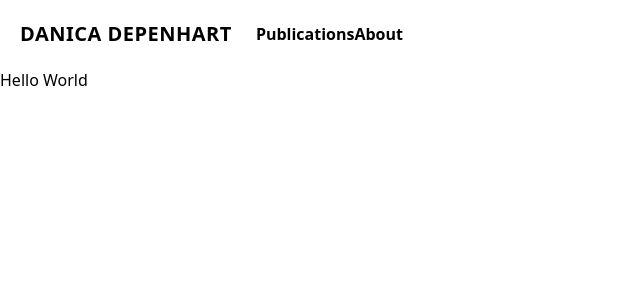
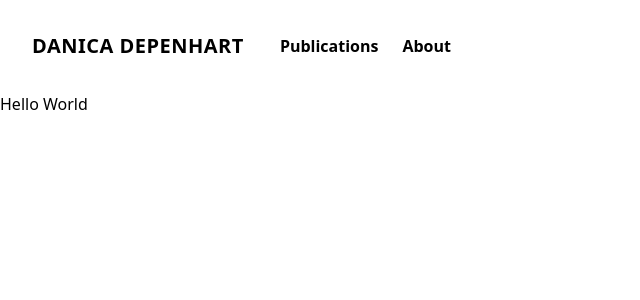
Before and after one commit to somecallmehans/danica-depenhart-web, a Next.js app in the folder danica-depenhart-web/: page / in a window 1280 px wide. Shown: the top 300 px of the page, without its empty margins (0-640 px from the left). Built offline with nearby package versions, Linux system fonts and the light colour scheme.

Commit message:
Updated Navbar

```diff
--- a/danica-depenhart-web/components/Navbar.js
+++ b/danica-depenhart-web/components/Navbar.js
@@ -4,7 +4,7 @@ import Link from "next/link";
 export default function Navbar() {
   return (
     <>
-      <nav className="flex items-center flex-wrap bg-transparent-300 p-3">
+      <nav className="flex items-center justify-between flex-wrap bg--500 p-6">
         <Link href="/">
           <a className="inline-flex items-center p-2 mr-4 ">
             <span className="text-xl text-black font-bold uppercase tracking-wide">
@@ -13,14 +13,14 @@ export default function Navbar() {
           </a>
         </Link>
         <div className="hidden w-full lg:inline-flex lg:flex-grow lg:w-auto">
-          <div className="lg:inline-flex lg:flex-row lg:ml-auto lg:w-auto w-full lg:items-center items-start  flex flex-col lg:h-auto">
+          <div className="flex flex-row justify-center items-center">
             <Link href="/publications">
-              <a className="lg:inline-flex lg:w-auto w-full px-3 py-2 rounded text-black font-bold items-center justify-center hover:bg-green-600 hover:text-white ">
+              <a className="lg:inline-flex lg:w-auto w-full px-3 py-2 rounded text-black font-bold items-center justify-center hover:bg-gray-400 hover:text-white">
                 Publications
               </a>
             </Link>
             <Link href="/about">
-              <a className="lg:inline-flex lg:w-auto w-full px-3 py-2 rounded text-black font-bold items-center justify-center hover:bg-green-600 hover:text-white">
+              <a className="lg:inline-flex lg:w-auto w-full px-3 py-2 rounded text-black font-bold items-center justify-center hover:bg-gray-400 hover:text-white">
                 About
               </a>
             </Link>
--- a/danica-depenhart-web/styles/main.css
+++ b/danica-depenhart-web/styles/main.css
@@ -427,20 +427,20 @@ Ensure the default browser behavior of the `hidden` attribute.
 .mr-4 {
   margin-right: 1rem;
 }
-.mr-2 {
-  margin-right: 0.5rem;
-}
 .flex {
   display: flex;
 }
 .inline-flex {
   display: inline-flex;
 }
-.h-8 {
-  height: 2rem;
+.hidden {
+  display: none;
 }
-.w-8 {
-  width: 2rem;
+.w-full {
+  width: 100%;
+}
+.flex-row {
+  flex-direction: row;
 }
 .flex-wrap {
   flex-wrap: wrap;
@@ -448,18 +448,28 @@ Ensure the default browser behavior of the `hidden` attribute.
 .items-center {
   align-items: center;
 }
-.bg-green-300 {
-  --tw-bg-opacity: 1;
-  background-color: rgb(134 239 172 / var(--tw-bg-opacity));
+.justify-center {
+  justify-content: center;
 }
-.fill-current {
-  fill: currentColor;
+.justify-between {
+  justify-content: space-between;
 }
-.p-3 {
-  padding: 0.75rem;
+.rounded {
+  border-radius: 0.25rem;
+}
+.p-6 {
+  padding: 1.5rem;
 }
 .p-2 {
   padding: 0.5rem;
+}
+.px-3 {
+  padding-left: 0.75rem;
+  padding-right: 0.75rem;
+}
+.py-2 {
+  padding-top: 0.5rem;
+  padding-bottom: 0.5rem;
 }
 .text-xl {
   font-size: 1.25rem;
@@ -474,7 +484,29 @@ Ensure the default browser behavior of the `hidden` attribute.
 .tracking-wide {
   letter-spacing: 0.025em;
 }
-.text-white {
+.text-black {
+  --tw-text-opacity: 1;
+  color: rgb(0 0 0 / var(--tw-text-opacity));
+}
+.hover\:bg-gray-400:hover {
+  --tw-bg-opacity: 1;
+  background-color: rgb(156 163 175 / var(--tw-bg-opacity));
+}
+.hover\:text-white:hover {
   --tw-text-opacity: 1;
   color: rgb(255 255 255 / var(--tw-text-opacity));
 }
+@media (min-width: 1024px) {
+
+  .lg\:inline-flex {
+    display: inline-flex;
+  }
+
+  .lg\:w-auto {
+    width: auto;
+  }
+
+  .lg\:flex-grow {
+    flex-grow: 1;
+  }
+}
```
